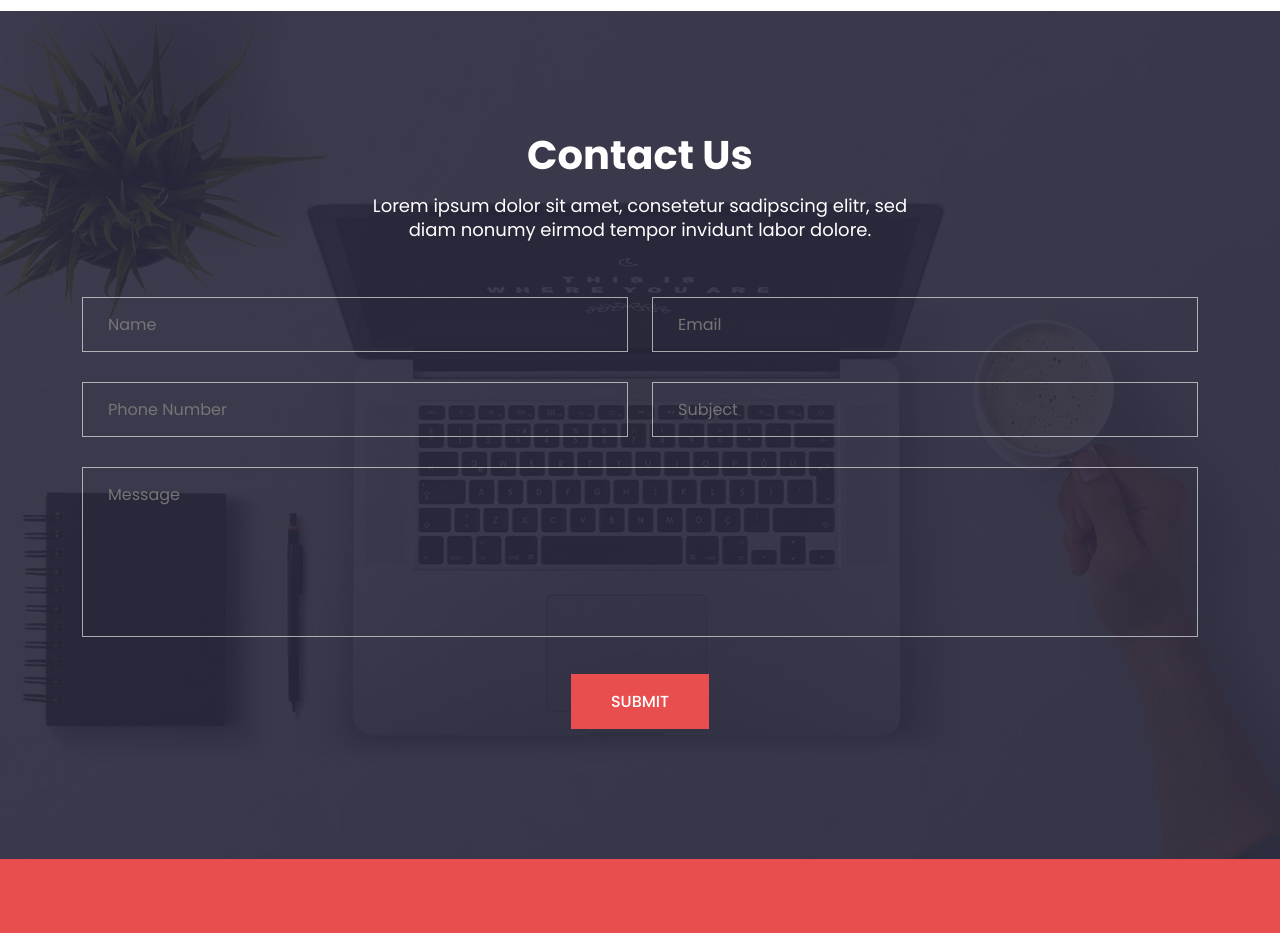
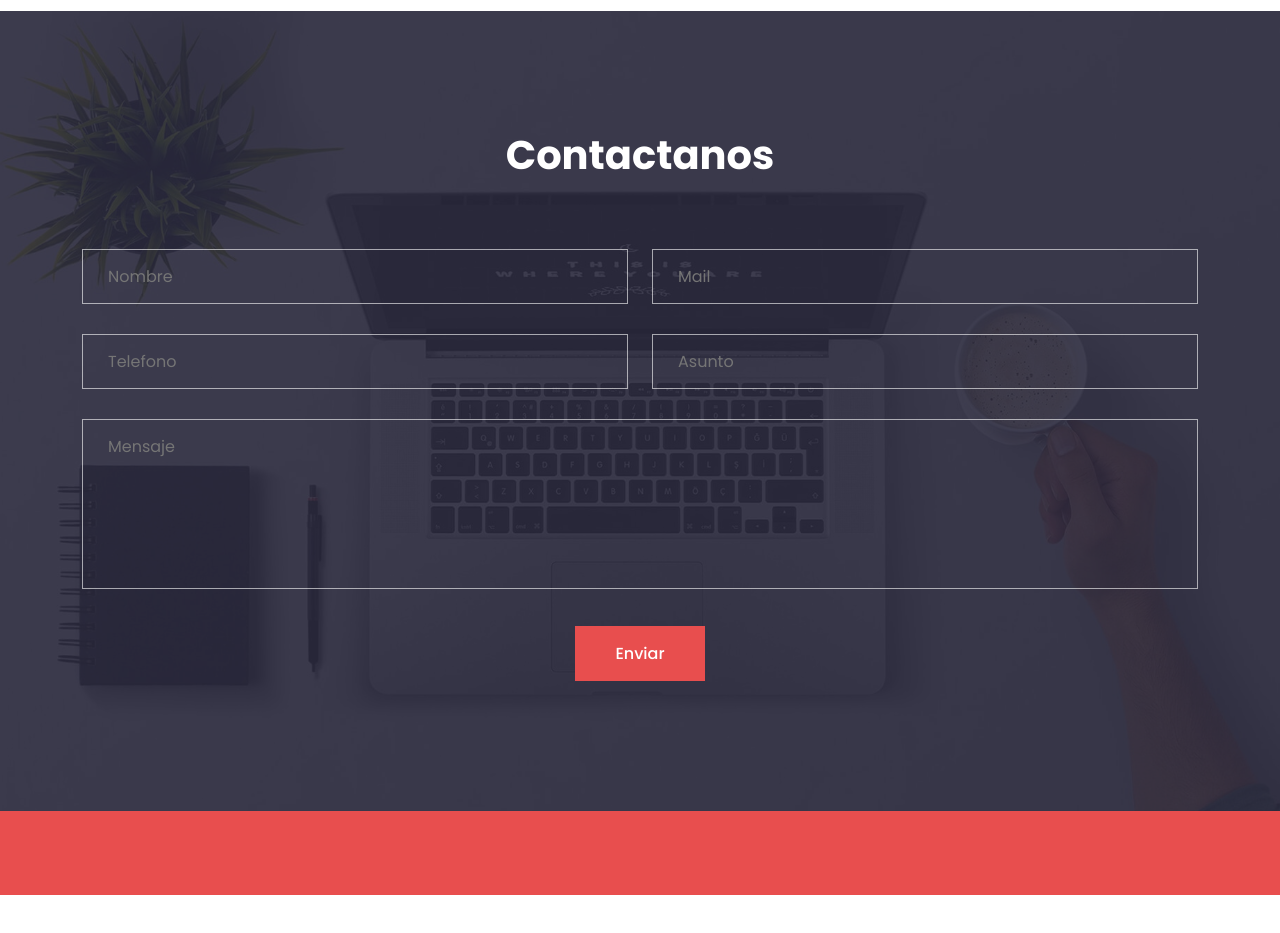
Before and after one commit to Pepii2/Red-Flame, a plain HTML site: page index.html in a window 1280 px wide. Shown: the part 2820-3753 px from the top of the page. After the commit the page ends 3715 px from the top, so only its background shows below. Drawn offline with Linux system fonts and the light colour scheme.

Commit message:
Update index.html
C

```diff
--- a/index.html
+++ b/index.html
@@ -294,9 +294,8 @@
             <div class="row justify-content-center">
                 <div class="col-lg-6">
                     <div class="section_title section_title_2 text-center pb-25">
-                        <h4 class="title wow fadeInUp" data-wow-duration="1.3s" data-wow-delay="0.2s">Contact Us</h4>
-                        <p class="wow fadeInUp" data-wow-duration="1.3s" data-wow-delay="0.4s">Lorem ipsum dolor sit
-                            amet, consetetur sadipscing elitr, sed diam nonumy eirmod tempor invidunt labor dolore.</p>
+                        <h4 class="title wow fadeInUp" data-wow-duration="1.3s" data-wow-delay="0.2s">Contactanos</h4>
+                        <p class="wow fadeInUp" data-wow-duration="1.3s" data-wow-delay="0.4s"></p>
                     </div> <!-- section title -->
                 </div>
             </div> <!-- row -->
@@ -306,27 +305,27 @@
                 <div class="row">
                     <div class="col-lg-6">
                         <div class="single_form">
-                            <input type="text" placeholder="Name" name="name" id="name" required>
+                            <input type="text" placeholder="Nombre" name="name" id="name" required>
                         </div> <!-- single form -->
                     </div>
                     <div class="col-lg-6">
                         <div class="single_form">
-                            <input type="email" placeholder="Email" name="email" id="email" required>
+                            <input type="email" placeholder="Mail" name="email" id="email" required>
                         </div> <!-- single form -->
                     </div>
                     <div class="col-lg-6">
                         <div class="single_form">
-                            <input type="text" placeholder="Phone Number" name="number" id="number" required>
+                            <input type="text" placeholder="Telefono" name="number" id="number" required>
                         </div> <!-- single form -->
                     </div>
                     <div class="col-lg-6">
                         <div class="single_form">
-                            <input type="text" placeholder="Subject" name="subject" id="subject" required>
+                            <input type="text" placeholder="Asunto" name="subject" id="subject" required>
                         </div> <!-- single form -->
                     </div>
                     <div class="col-lg-12">
                         <div class="single_form">
-                            <textarea placeholder="Message" name="message" id="message" required></textarea>
+                            <textarea placeholder="Mensaje" name="message" id="message" required></textarea>
                         </div> <!-- single form -->
                     </div>
 
@@ -334,7 +333,7 @@
 
                     <div class="col-lg-12">
                         <div class="single_form text-center">
-                            <button class="main-btn" type="submit">SUBMIT</button>
+                            <button class="main-btn" type="submit">Enviar</button>
                         </div> <!-- single form -->
                     </div>
                 </div> <!-- row -->
```
